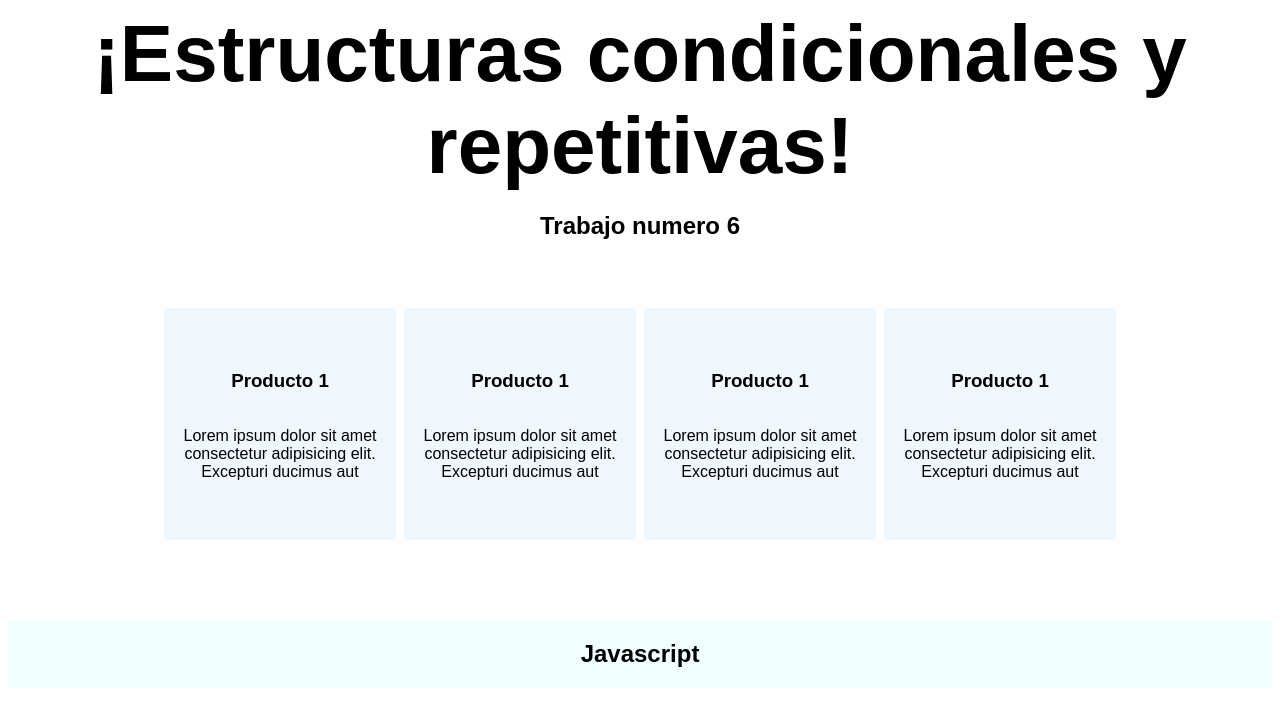
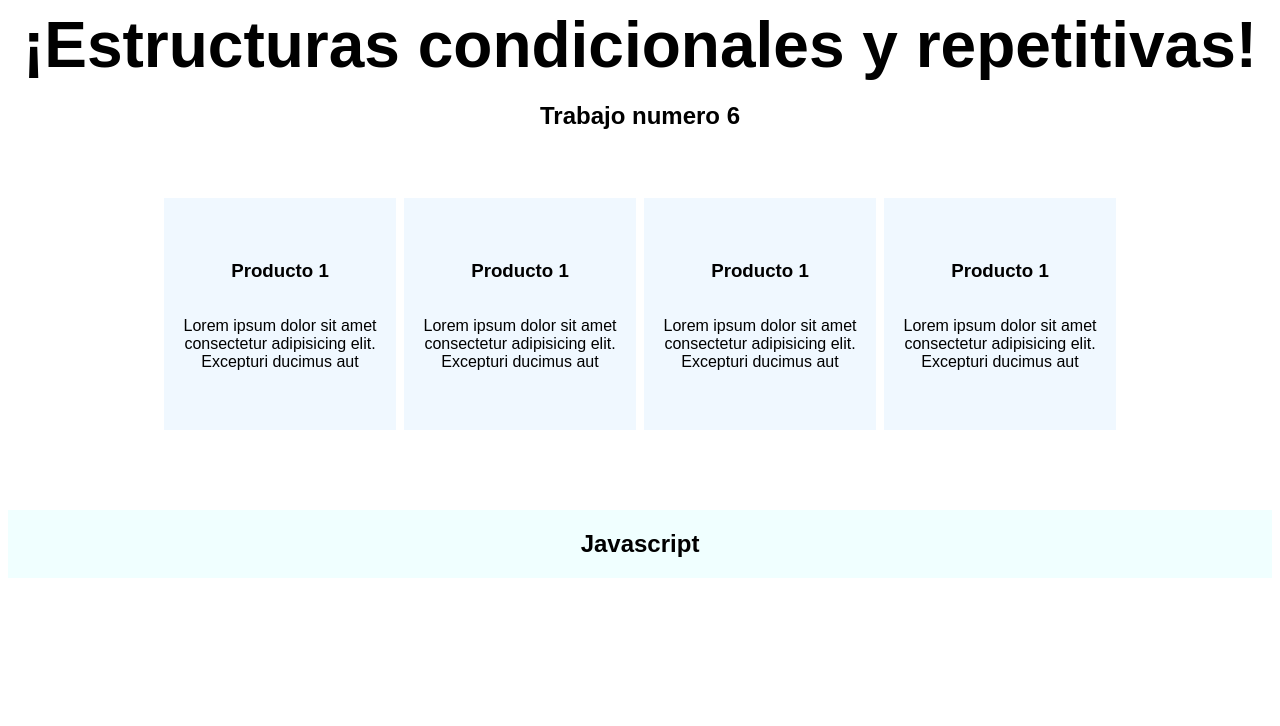
Before and after one commit to tomaspe96/bootcamp-estructuras-condicionales, a plain HTML site: page index.html in a window 1280 px wide. Drawn offline with Linux system fonts and the light colour scheme.

```diff
--- a/css/styles.css
+++ b/css/styles.css
@@ -9,7 +9,7 @@
 
 .main-heading{
     text-align: center;
-    font-size: 2.5rem;
+    font-size: 2rem;
 }
 
 #main-heading-id{
--- a/js/main.js
+++ b/js/main.js
@@ -4,6 +4,8 @@
 
 
 //Ejecuto
+
+console.warn("Ejercicio A")
 
 for (var i = 1; i <= cantidadDeGatos; i++) { //Bucle FOR segun la cantidad de gatos
 
--- a/js/main2.js
+++ b/js/main2.js
@@ -1,6 +1,11 @@
 // Configuro las variables
 var cantidadDeGatos = 10;
 var cantidadDePasos = 10;
+
+//Ejecuto
+
+
+console.warn("Ejercicio B")
 
 // Bucle FOR para recorrer la cantidad de gatos
 for (var i = 1; i <= cantidadDeGatos; i++) {
--- a/js/main3.js
+++ b/js/main3.js
@@ -2,6 +2,11 @@
 
 var cantidadDeGatos = 10;
 var cantidadDePasos = 2;
+
+
+//Ejecuto
+
+console.warn("Ejercicio C")
 
 // Bucle FOR para recorrer la cantidad de gatos
 for (var i = 1; i <= cantidadDeGatos; i++) {
```
Also changed, not shown: github.txt (added).
